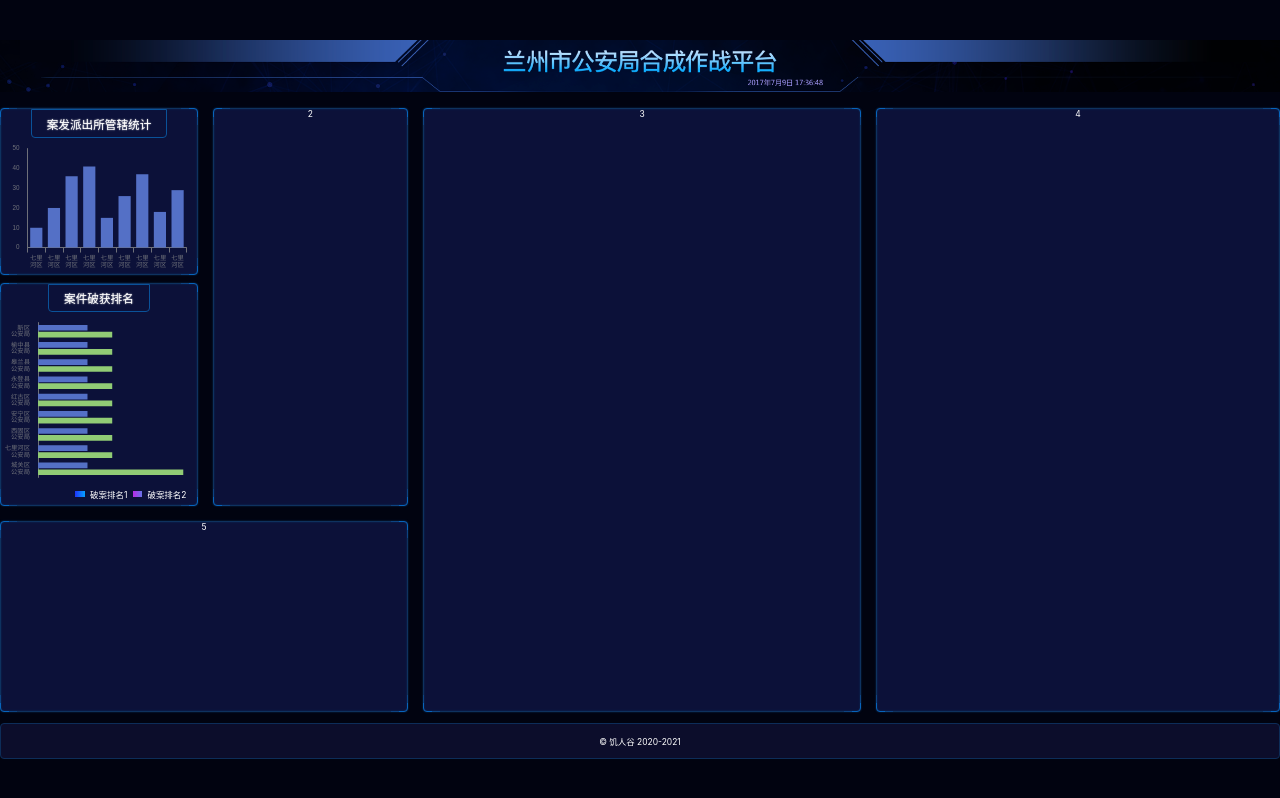
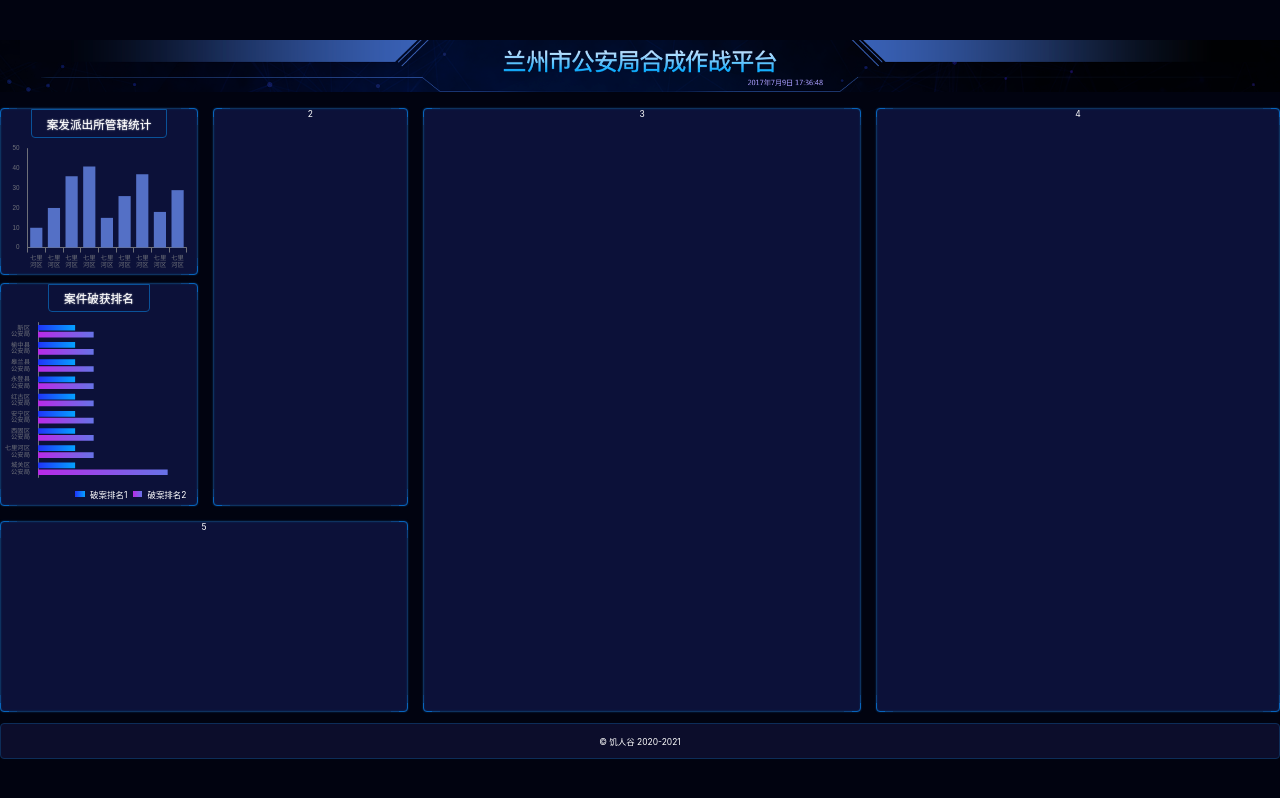
Before and after one commit to 15980904537/visualization, a React (Vite) app: page /#/ in a window 1280 px wide. Built offline with nearby package versions, Linux system fonts and the light colour scheme.

Commit message:
让柱形图的颜色渐变/设置动画

```diff
--- a/src/components/charts2.tsx
+++ b/src/components/charts2.tsx
@@ -5,8 +5,20 @@ import { px } from "../shared/px";
 
 export const Chart2: React.FunctionComponent = () => {
   const divRef = useRef(null);
+  const myChart = useRef(null);
+  const data = [
+    { name: "城关区公安局", 2011: 2, 2012: Math.random() * 10 },
+    { name: "七里河区公安局", 2011: 2, 2012: 3 },
+    { name: "西固区公安局", 2011: 2, 2012: 3 },
+    { name: "安宁区公安局", 2011: 2, 2012: 3 },
+    { name: "红古区公安局", 2011: 2, 2012: 3 },
+    { name: "永登县公安局", 2011: 2, 2012: 3 },
+    { name: "皋兰县公安局", 2011: 2, 2012: 3 },
+    { name: "榆中县公安局", 2011: 2, 2012: 3 },
+    { name: "新区公安局", 2011: 2, 2012: 3 },
+  ];
   useEffect(() => {
-    var echart = echarts.init(divRef.current);
+    setInterval(() => {
       const newData = [
         { name: "城关区公安局", 2011: 2, 2012: Math.random() * 10 },
         { name: "七里河区公安局", 2011: 2, 2012: 3 },
@@ -18,7 +30,11 @@ export const Chart2: React.FunctionComponent = () => {
         { name: "榆中县公安局", 2011: 2, 2012: 3 },
         { name: "新区公安局", 2011: 2, 2012: 3 },
       ];
-    echart.setOption(
+      x(newData);
+    }, 1000);
+  }, []);
+  const x = (newData) => {
+    myChart.current.setOption(
       createEchartsOptions({
         grid: {
           top: px(20),
@@ -50,15 +66,47 @@ export const Chart2: React.FunctionComponent = () => {
             name: "破案排名1",
             type: "bar",
             data: newData.map((i) => i[2011]),
+            itemStyle: {
+              normal: {
+                color: new echarts.graphic.LinearGradient(0, 0, 1, 0, [
+                  {
+                    offset: 0,
+                    color: "#2034F9",
+                  },
+                  {
+                    offset: 1,
+                    color: "#04A1FF",
+                  },
+                ]),
+              },
+            },
           },
           {
             name: "破案排名2",
             type: "bar",
             data: newData.map((i) => i[2012]),
+            itemStyle: {
+              normal: {
+                color: new echarts.graphic.LinearGradient(0, 0, 1, 0, [
+                  {
+                    offset: 0,
+                    color: "#B92AE8",
+                  },
+                  {
+                    offset: 1,
+                    color: "#6773E7",
+                  },
+                ]),
+              },
+            },
           },
         ],
       })
     );
+  };
+  useEffect(() => {
+    myChart.current = echarts.init(divRef.current);
+    x(data);
   }, []);
 
   return (
```
Lines whose indentation alone changed are shown as unchanged.
